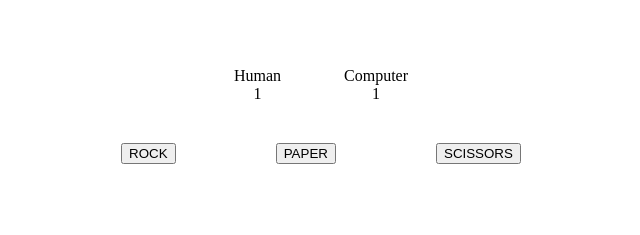
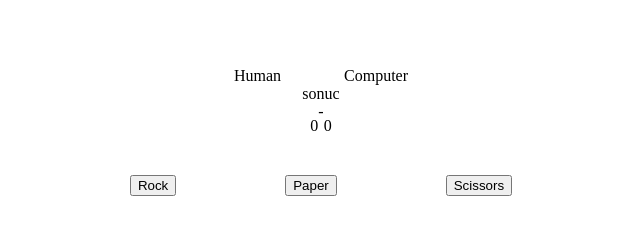
Before and after one commit to aliieroglu/Rock_Paper_Scissors, a plain HTML site: page index.html in a window 1280 px wide. Shown: the part 61-296 px from the top of the page, without its empty margins (319-959 px from the left). Drawn offline with Linux system fonts and the light colour scheme.

Commit message:
Separate score divs and create result div

```diff
--- a/index.html
+++ b/index.html
@@ -11,19 +11,22 @@
     <h1 class="header">Rock Paper Scissors</h1>
 
     <div class="gameDiv">
-        <div class="player">Human
-            <div class="score">1</div>
-        </div>
+        <div class="player">Human</div>
+        <div class="computer">Computer</div>
+    </div>
 
-        <div class="computer">Computer
-            <div class="score">1</div>
-        </div>
+    <div class="result">sonuc</div>
+
+    <div id="score-div">
+        <div class="player-score">0</div>
+        <div class="fraction-sign">-</div>
+        <div class="computer-score">0</div>
     </div>
 
     <div class="card">
-        <button class="cardStuff">ROCK</button>
-        <button class="cardStuff">PAPER</button>
-        <button class="cardStuff">SCISSORS</button>
+        <button class="cardStuff">Rock</button>
+        <button class="cardStuff">Paper</button>
+        <button class="cardStuff">Scissors</button>
     </div>
 
     <script src="app.js"></script>
```
